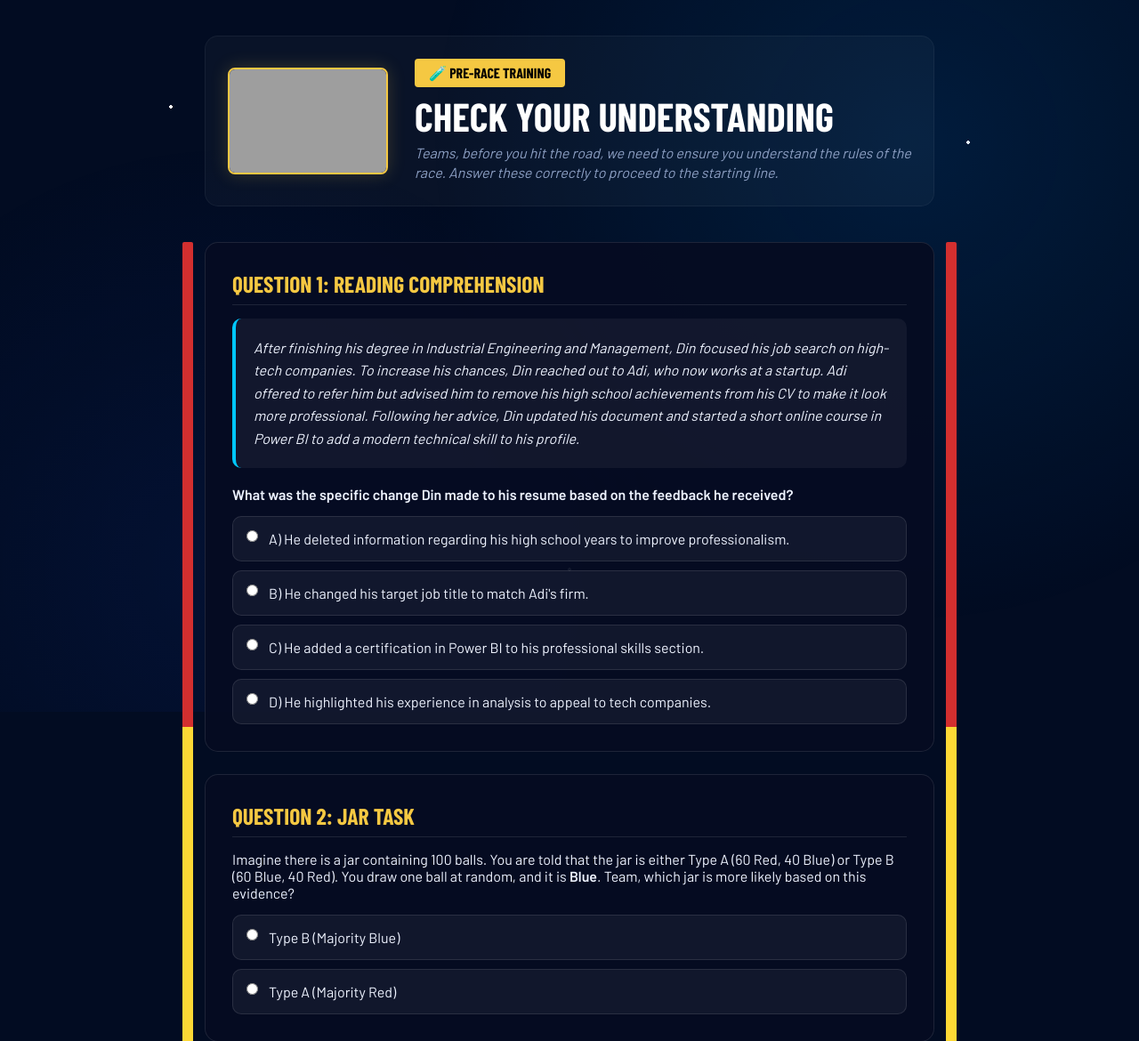
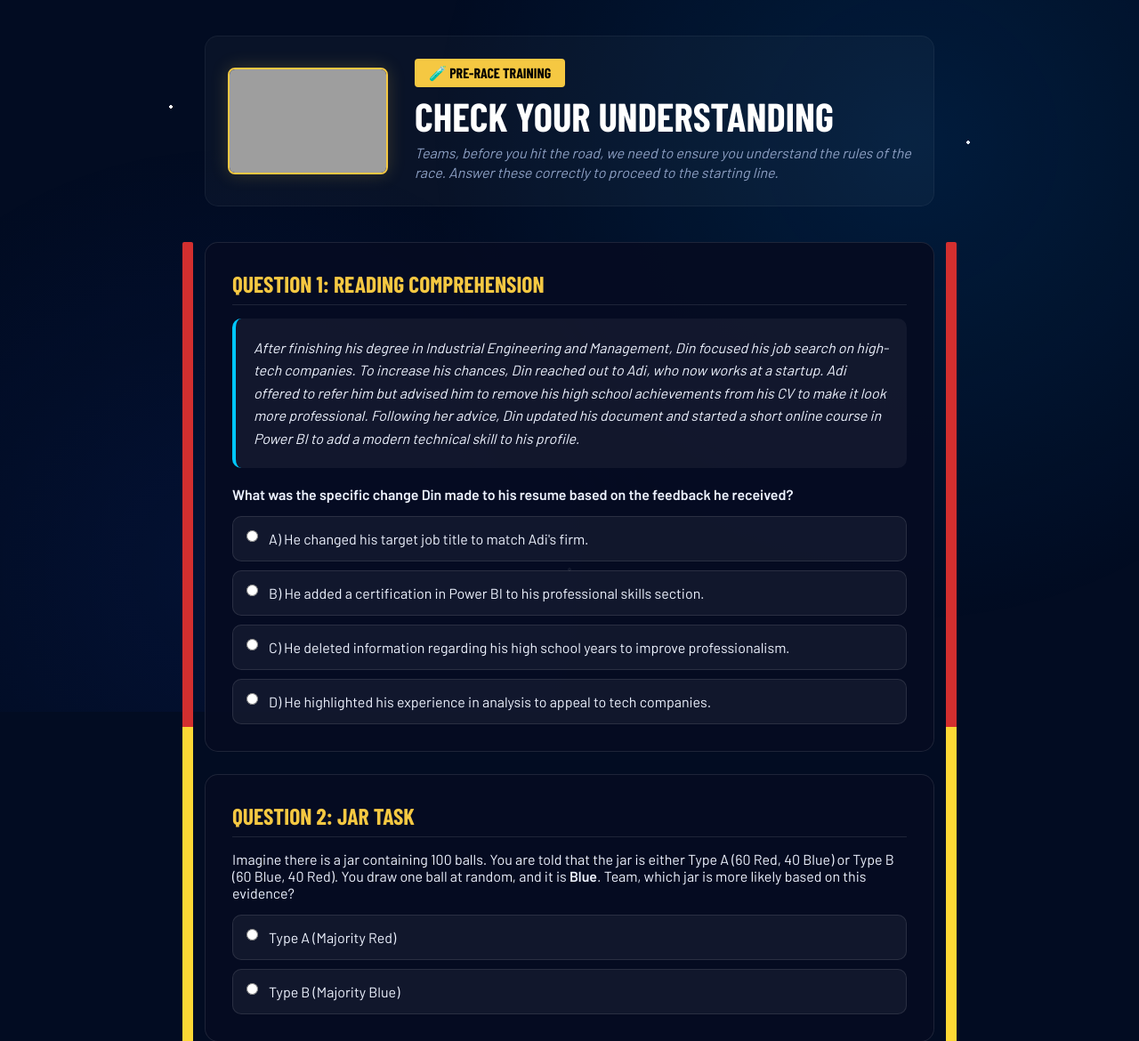
Before and after one commit to ShellyLevi/Amazing-Race-Experiment, a Flask app: page /training in a window 1280 px wide. Shown: the top 1170 px of the page at 89% size. Run offline with Flask 3, Linux system fonts and the light colour scheme; parts of the project's set-up code (start-up, migrations or seed data) failed here and were passed over; some web fonts are replaced; grey boxes are pictures that could not be loaded.

Commit message:
Update training.html

```diff
--- a/templates/training.html
+++ b/templates/training.html
@@ -178,9 +178,9 @@
                 </div>
                 <p><strong>What was the specific change Din made to his resume based on the feedback he received?</strong></p>
                 <div class="options">
-                    <label class="option"><input type="radio" name="q1" value="A" required><span>A) He deleted information regarding his high school years to improve professionalism.</span></label>
-                    <label class="option"><input type="radio" name="q1" value="B"><span>B) He changed his target job title to match Adi's firm.</span></label>
-                    <label class="option"><input type="radio" name="q1" value="C"><span>C) He added a certification in Power BI to his professional skills section.</span></label>
+                    <label class="option"><input type="radio" name="q1" value="A" required><span>A) He changed his target job title to match Adi's firm.</span></label>
+                    <label class="option"><input type="radio" name="q1" value="B"><span>B) He added a certification in Power BI to his professional skills section.</span></label>
+                    <label class="option"><input type="radio" name="q1" value="C"><span>C) He deleted information regarding his high school years to improve professionalism.</span></label>
                     <label class="option"><input type="radio" name="q1" value="D"><span>D) He highlighted his experience in analysis to appeal to tech companies.</span></label>
                 </div>
             </div>
@@ -189,8 +189,8 @@
                 <h2>Question 2: Jar Task</h2>
                 <p>Imagine there is a jar containing 100 balls. You are told that the jar is either Type A (60 Red, 40 Blue) or Type B (60 Blue, 40 Red). You draw one ball at random, and it is <strong>Blue</strong>. Team, which jar is more likely based on this evidence?</p>
                 <div class="options">
-                    <label class="option"><input type="radio" name="q2" value="Blue" required><span>Type B (Majority Blue)</span></label>
-                    <label class="option"><input type="radio" name="q2" value="Red"><span>Type A (Majority Red)</span></label>
+                    <label class="option"><input type="radio" name="q2" value="Red" required><span>Type A (Majority Red)</span></label>
+                    <label class="option"><input type="radio" name="q2" value="Blue"><span>Type B (Majority Blue)</span></label>
                 </div>
             </div>
 
```
